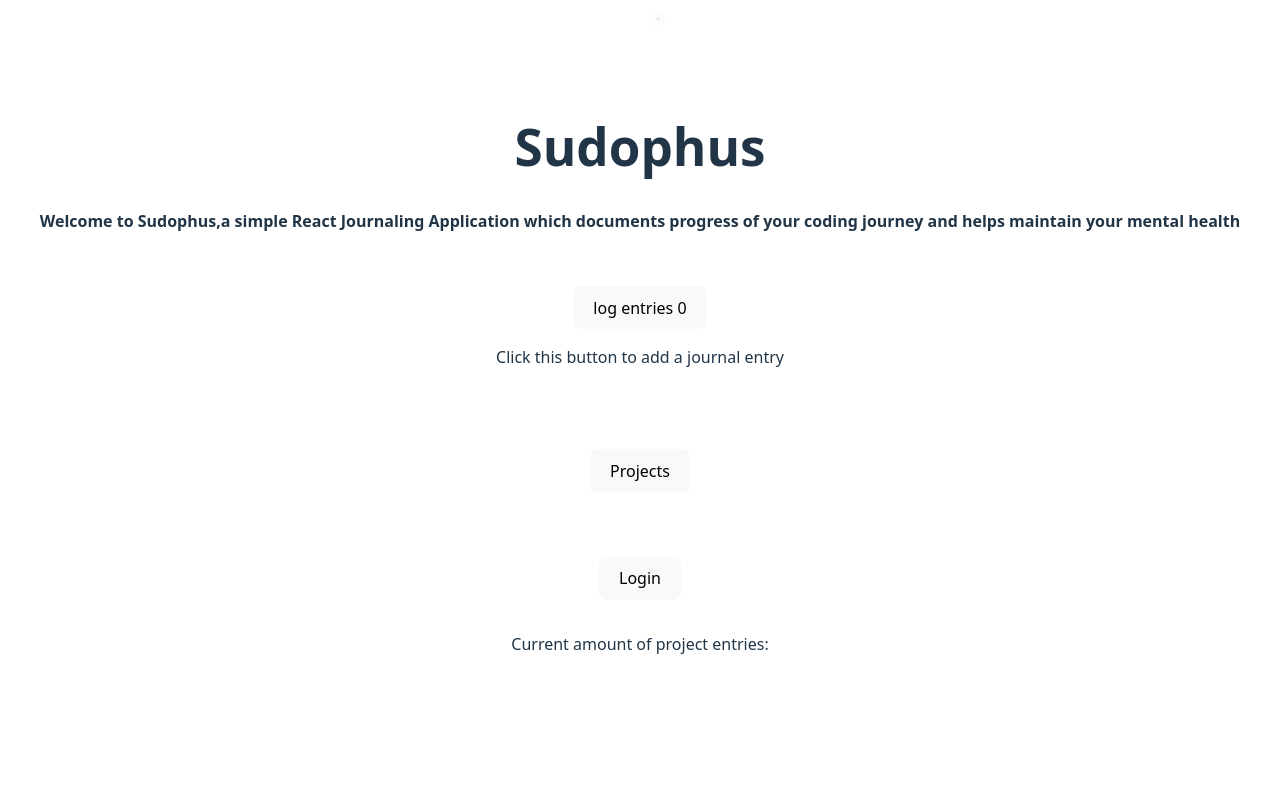
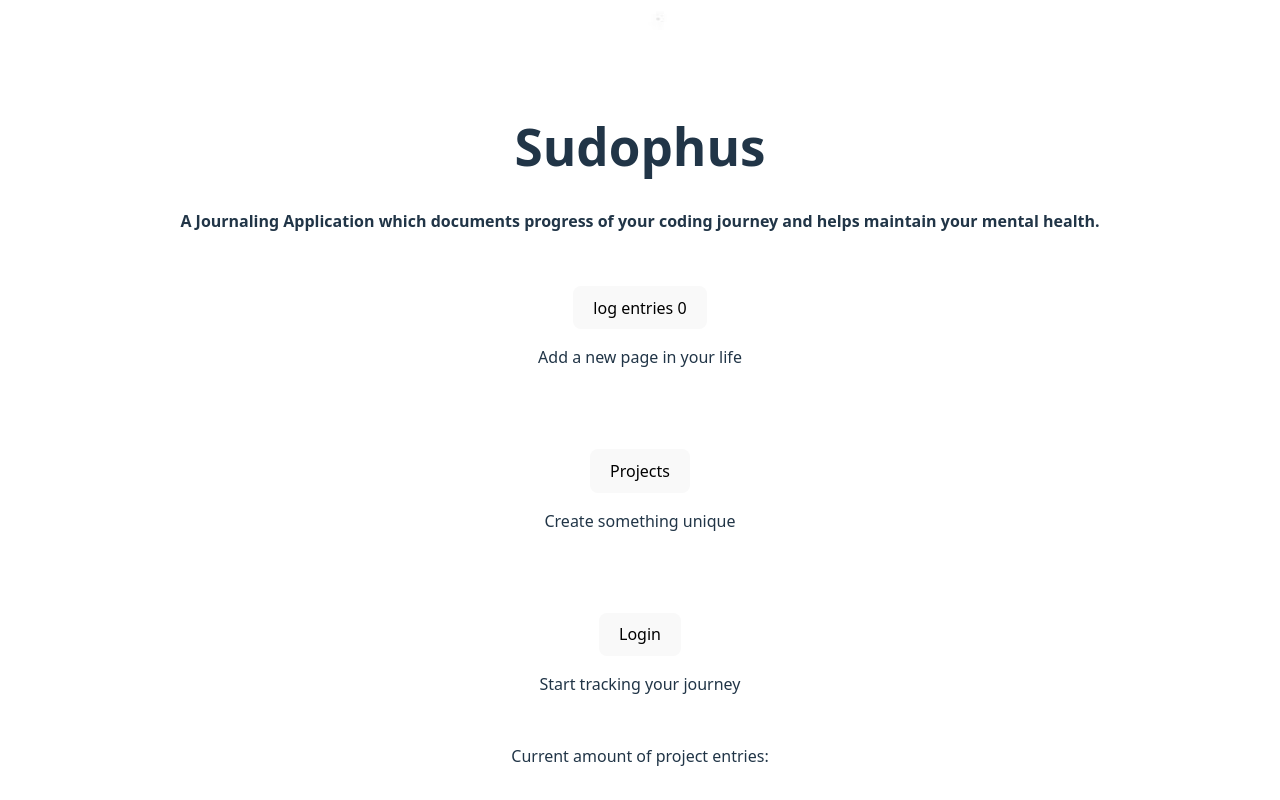
Before and after one commit to Alanjose23/sudophus, a React (Vite) app: page / in a window 1280 px wide. Shown: the part 594-1394 px from the top of the page. Before the commit the page ends 1282 px from the top, so only its background shows below. Built offline with nearby package versions, Linux system fonts and the light colour scheme.

Commit message:
refactored design quotes

```diff
--- a/src/App.jsx
+++ b/src/App.jsx
@@ -9,7 +9,7 @@ function App() {
   let [screen, setScreen] = useState("home")
   let [count, setCount] = useState(0)
   let [user, setUser] = useState(false)
-  let [pcount,setPcount] = useState(0)
+
 
 
 
@@ -66,21 +66,23 @@ function App() {
       <div style  = {{ textalign: 'center'}}>
         <img src="../public/sudo.jpg" alt="climb the mountain" />
       <h1>Sudophus</h1>
-      <h4>Welcome to Sudophus,a simple React Journaling Application which documents progress of your coding journey and helps maintain your mental health</h4>
+      <h4>A Journaling Application which documents progress of your coding journey and helps maintain your mental health.</h4>
       </div>
       <div className="card">
         <button onClick={journalClick}>
           log entries {count}
         </button>
         <p>
-          Click this button to add a journal entry
+          Add a new page in your life
         </p>
       </div>
       <div className = "card">
         <button onClick = {projectclick}>Projects</button>
+        <p>Create something unique</p>
       </div>
       <div className = "card">
         <button onClick = {loginClick}>Login</button>
+        <p>Start tracking your journey</p>
       </div>
       <div textalign = "center">Current amount of project entries: </div>
   </div> )}
```
